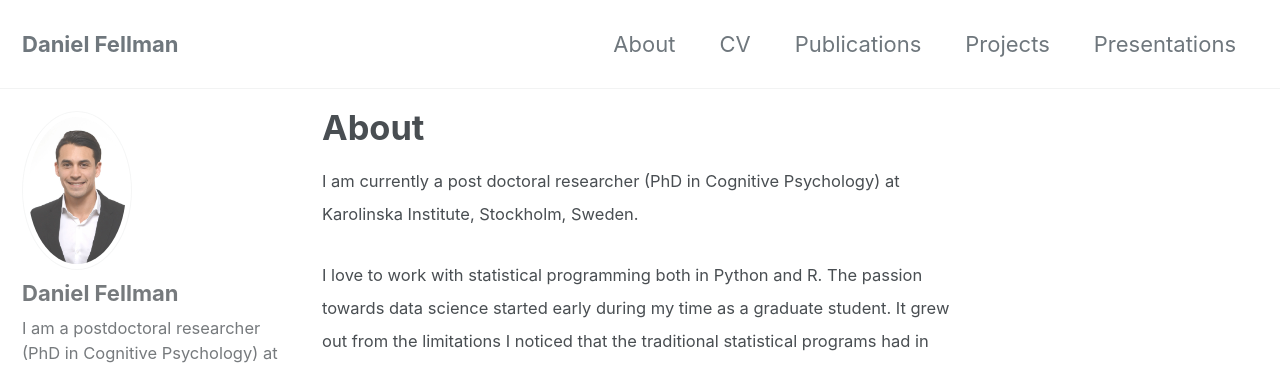
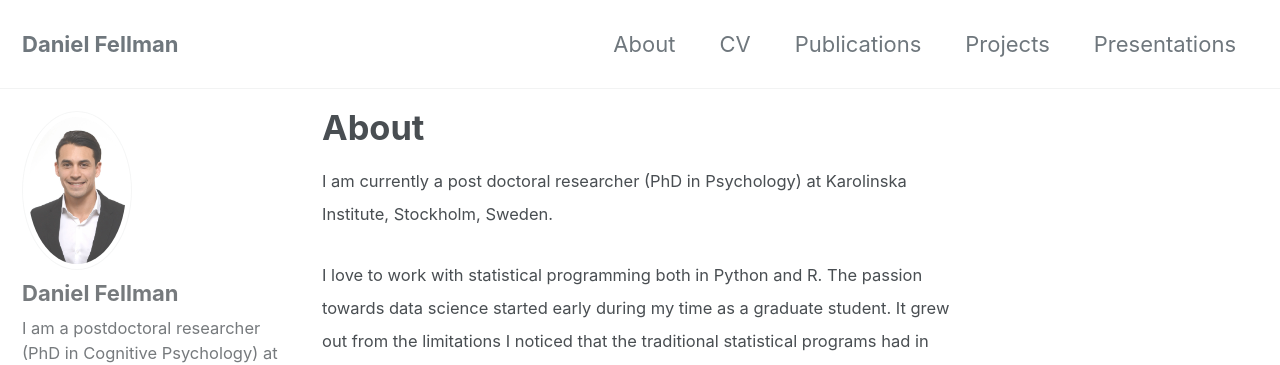
Before and after one commit to danielfellman/danielfellman.github.io, a Jekyll site: the page built from _pages/about.md, in a window 1280 px wide and 900 px high. Shown: the top 365 px of the window. Built offline with Jekyll 4.4.1, drawn with Linux system fonts in a browser that asks for light colours; cached includes are drawn as plain includes; nearby versions of some CDN libraries.

Commit message:
Update about.md

```diff
--- a/_pages/about.md
+++ b/_pages/about.md
@@ -3,7 +3,7 @@ title: "About"
 permalink: /about/
 ---
 
-<small> I am currently a post doctoral researcher (PhD in Cognitive Psychology) at Karolinska Institute, Stockholm, Sweden. <small>
+<small> I am currently a post doctoral researcher (PhD in Psychology) at Karolinska Institute, Stockholm, Sweden. <small>
 
 <small> I love to work with statistical programming both in Python and R. The passion towards data science started early during my time as a graduate student. It grew out from the limitations I noticed that the traditional statistical programs had in terms of statistical complexity and flexibility. Following some introduction courses in R at [datacamp.com](https://datacamp.com/), I was totally hooked. Since that, R has routinely served as my primary working tool, and I have also systematically been improving my statistical skills in machine learning both in Python and R (for demonstrations, see my [projects](https://danielfellman.github.io/projects/). I have also experience in using database management systems (mostly PostgreSQL), data visualization tools for business intelligence (e.g., Power BI, Tableau), and statistical softwares for hypothesis testing (e.g., SPSS, JASP). <small>
 
```
